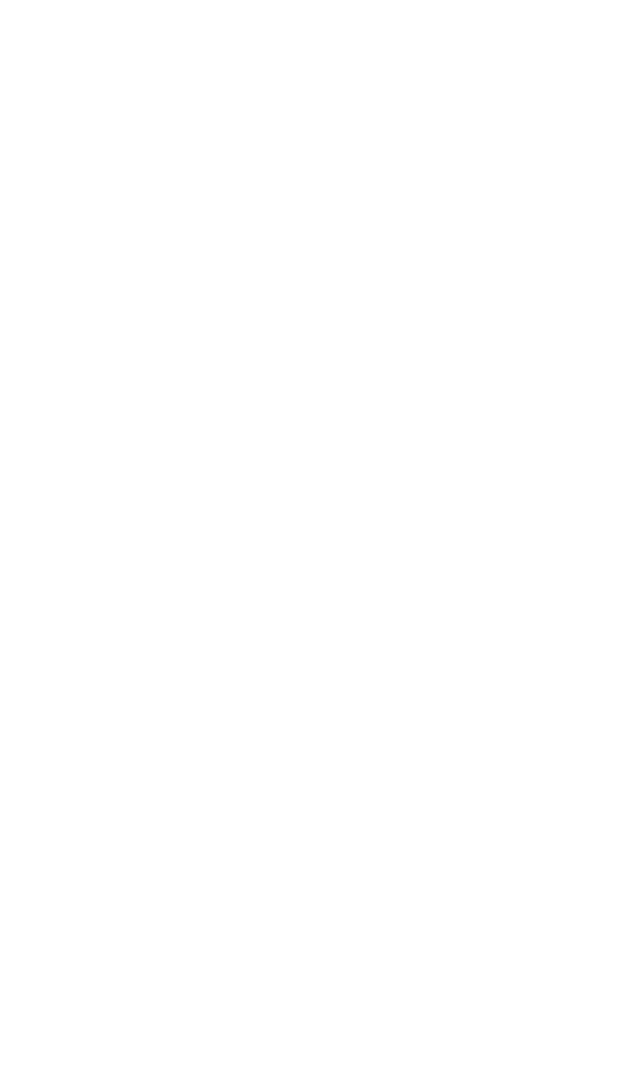
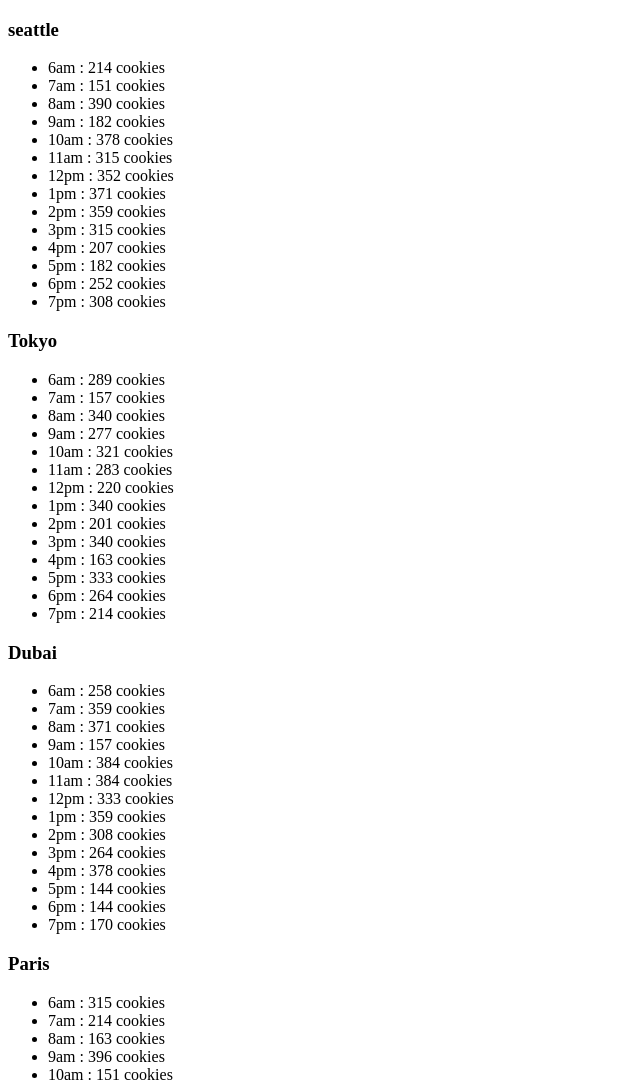
Before and after one commit to Raghad-Abdelghani/cookie-stand, a plain HTML site: page sales.html in a window 1280 px wide. Shown: the top 1080 px of the page, without its empty margins (0-640 px from the left). Before the commit the page ends 800 px from the top, so only its background shows below. Drawn offline with Linux system fonts and the light colour scheme.

Commit message:
Finished lab6

```diff
--- a/app.js
+++ b/app.js
@@ -1,17 +1,24 @@
-let hours = ['7am', '8am', '9am', '10am', '11am', '12pm', '1pm', '2pm', '3pm', '4pm', '5pm', '6pm', '7pm']
+let hours = ['6am', '7am', '8am', '9am', '10am', '11am', '12pm', '1pm', '2pm', '3pm', '4pm', '5pm', '6pm', '7pm'];
 
+
+// this function is copied from W3 school
+//it creates random numbers
+function random(min, max) {
+  return Math.floor(Math.random() * (max - min)) + min;
+}
 //seattle
 
 let seattle = {
   name: 'seattle',
-    min: 23,
-    max: 65,
-    avg: 6.3,
-    custPerHour:[],
-    cookiesPerHour:[],
-    noCustPerHour: function () {
+  minCustomers: 23,
+  maxCustomers: 65,
+  avgCookies: 6.3,
+  customersPerHour: [], //here i will push a number of customers for each hour(14n) then each no will be multiplied with avg
+  cookiesPerHour: [],
+  //This method pushes random numbers to the array
+  getCustomersPerHour: function () {
     for (let i = 0; i < hours.length; i++) {
-            this.custPerHour.push(everyHour(this.min, this.max));
+      this.customersPerHour.push(random(this.minCustomers, this.maxCustomers));
 
 
     }
@@ -19,148 +26,312 @@ let seattle = {
 
 
 
-noCookiesPerHour: function () {
+  getCookiesPerHour: function () {
     for (let i = 0; i < hours.length; i++) {
-            this.cookiesPerHour.push(Math.floor(this.avg * this.custPerHour[i]));
+      this.cookiesPerHour.push(Math.floor(this.avgCookies * this.customersPerHour[i]));
 
     }
 
+  },
+
+  //get parent by id
+  render: function () {
+    let parent = document.getElementById('parent');
+
+
+    //to make h3 tag
+    let nameElement = document.createElement('h3');
+
+    parent.appendChild(nameElement);
+
+    nameElement.textContent=this.name;
+
+    //to make ul
+    let ulElement=document.createElement('ul');
+
+    parent.appendChild(ulElement);
+
+    //to make li
+    for (let i = 0; i < hours.length; i++) {
+
+      let liElement=document.createElement('li');
+
+      ulElement.appendChild(liElement);
+
+      liElement.textContent= `${hours[i]} : ${this.cookiesPerHour[i]} cookies`;
     }
   }
-/*for (let i = 0; i < hours.length; i++) {
-    seattle.avg*noCookiesPerHour()[i]
+};
 
-}*/
+//calling the functions
+
+seattle.getCustomersPerHour();
+seattle.getCookiesPerHour();
+seattle.render();
+console.log(seattle.customersPerHour);
+console.log(seattle.cookiesPerHour);
 
 
-seattle.noCustPerHour()
-seattle.noCookiesPerHour()
-console.log(seattle.cookiesPerHour)
-
-
-function everyHour(min, max) {
-    return Math.floor(Math.random() * (max - min)) + min;
-}
 
 
 //Tokyo
 let Tokyo = {
   name: 'Tokyo',
-    min: 3,
-    max: 24,
-    avg: 1.3,
-    custoPerHour:[],
-    cookiiesPerHour:[],
-    noCustoPerHour: function () {
+  minCustomers: 23,
+  maxCustomers: 65,
+  avgCookies: 6.3,
+  customersPerHour: [], //here i will push a number of customers for each hour(14n) then each no will be multiplied with avg
+  cookiesPerHour: [],
+  //This method pushes random numbers to the array
+  getCustomersPerHour: function () {
     for (let i = 0; i < hours.length; i++) {
-            this.custoPerHour.push(everyHour(this.min, this.max));
+      this.customersPerHour.push(random(this.minCustomers, this.maxCustomers));
+
 
     }
   },
 
 
 
-noCookiiesPerHour: function () {
+  getCookiesPerHour: function () {
     for (let i = 0; i < hours.length; i++) {
-            this.cookiiesPerHour.push(Math.floor(this.avg * this.custoPerHour[i]));
+      this.cookiesPerHour.push(Math.floor(this.avgCookies * this.customersPerHour[i]));
 
     }
 
+  },
+
+  //get parent by id
+  render: function () {
+    let parent = document.getElementById('parent');
+
+
+    //to make h3 tag
+    let nameElement = document.createElement('h3');
+
+    parent.appendChild(nameElement);
+
+    nameElement.textContent=this.name;
+
+    //to make ul
+    let ulElement=document.createElement('ul');
+
+    parent.appendChild(ulElement);
+
+    //to make li
+    for (let i = 0; i < hours.length; i++) {
+
+      let liElement=document.createElement('li');
+
+      ulElement.appendChild(liElement);
+
+      liElement.textContent= `${hours[i]} : ${this.cookiesPerHour[i]} cookies`;
     }
   }
-Tokyo.noCustoPerHour()
-Tokyo.noCookiiesPerHour()
-console.log(Tokyo.cookiiesPerHour)
+};
+
+//calling the functions
+
+Tokyo.getCustomersPerHour();
+Tokyo.getCookiesPerHour();
+Tokyo.render();
+console.log(Tokyo.customersPerHour);
+console.log(Tokyo.cookiesPerHour);
 
 
 //Dubai
 
 let Dubai = {
   name: 'Dubai',
-    min: 11,
-    max: 38,
-    avg: 3.7,
-    customPerHour:[],
-    cookieesPerHour:[],
-    dubaiCustPerHour: function () {
+  minCustomers: 23,
+  maxCustomers: 65,
+  avgCookies: 6.3,
+  customersPerHour: [], //here i will push a number of customers for each hour(14n) then each no will be multiplied with avg
+  cookiesPerHour: [],
+  //This method pushes random numbers to the array
+  getCustomersPerHour: function () {
     for (let i = 0; i < hours.length; i++) {
-            this.customPerHour.push(everyHour(this.min, this.max));
+      this.customersPerHour.push(random(this.minCustomers, this.maxCustomers));
+
 
     }
   },
 
 
 
-dubaiCookiesPerHour: function () {
+  getCookiesPerHour: function () {
     for (let i = 0; i < hours.length; i++) {
-            this.cookieesPerHour.push(Math.floor(this.avg * this.customPerHour[i]));
+      this.cookiesPerHour.push(Math.floor(this.avgCookies * this.customersPerHour[i]));
 
     }
 
+  },
+
+  //get parent by id
+  render: function () {
+    let parent = document.getElementById('parent');
+
+
+    //to make h3 tag
+    let nameElement = document.createElement('h3');
+
+    parent.appendChild(nameElement);
+
+    nameElement.textContent=this.name;
+
+    //to make ul
+    let ulElement=document.createElement('ul');
+
+    parent.appendChild(ulElement);
+
+    //to make li
+    for (let i = 0; i < hours.length; i++) {
+
+      let liElement=document.createElement('li');
+
+      ulElement.appendChild(liElement);
+
+      liElement.textContent= `${hours[i]} : ${this.cookiesPerHour[i]} cookies`;
     }
   }
-Dubai.dubaiCustPerHour()
-Dubai.dubaiCookiesPerHour()
-console.log(Dubai.cookieesPerHour)
+};
+
+//calling the functions
+
+Dubai.getCustomersPerHour();
+Dubai.getCookiesPerHour();
+Dubai.render();
+console.log(Dubai.customersPerHour);
+console.log(Dubai.cookiesPerHour);
 
 
 //Paris
 
 let Paris = {
   name: 'Paris',
-    min: 20,
-    max: 38,
-    avg: 2.3,
-    customePerHour:[],
-    cookiessPerHour:[],
-    parisCustPerHour: function () {
+  minCustomers: 23,
+  maxCustomers: 65,
+  avgCookies: 6.3,
+  customersPerHour: [], //here i will push a number of customers for each hour(14n) then each no will be multiplied with avg
+  cookiesPerHour: [],
+  //This method pushes random numbers to the array
+  getCustomersPerHour: function () {
     for (let i = 0; i < hours.length; i++) {
-            this.customePerHour.push(everyHour(this.min, this.max));
+      this.customersPerHour.push(random(this.minCustomers, this.maxCustomers));
+
 
     }
   },
 
 
 
-parisCookiesPerHour: function () {
+  getCookiesPerHour: function () {
     for (let i = 0; i < hours.length; i++) {
-            this.cookiessPerHour.push(Math.floor(this.avg * this.customePerHour[i]));
+      this.cookiesPerHour.push(Math.floor(this.avgCookies * this.customersPerHour[i]));
 
     }
 
+  },
+
+  //get parent by id
+  render: function () {
+    let parent = document.getElementById('parent');
+
+
+    //to make h3 tag
+    let nameElement = document.createElement('h3');
+
+    parent.appendChild(nameElement);
+
+    nameElement.textContent=this.name;
+
+    //to make ul
+    let ulElement=document.createElement('ul');
+
+    parent.appendChild(ulElement);
+
+    //to make li
+    for (let i = 0; i < hours.length; i++) {
+
+      let liElement=document.createElement('li');
+
+      ulElement.appendChild(liElement);
+
+      liElement.textContent= `${hours[i]} : ${this.cookiesPerHour[i]} cookies`;
     }
   }
-Paris.parisCustPerHour()
-Paris.parisCookiesPerHour()
-console.log(Paris.cookiessPerHour)
+};
+
+//calling the functions
+
+Paris.getCustomersPerHour();
+Paris.getCookiesPerHour();
+Paris.render();
+console.log(Paris.customersPerHour);
+console.log(Paris.cookiesPerHour);
 
 
 //Lima
 
 let Lima = {
   name: 'Lima',
-    min: 2,
-    max: 16,
-    avg: 4.6,
-    customerPerHour:[],
-    cookieessPerHour:[],
-    limaCustPerHour: function () {
+  minCustomers: 23,
+  maxCustomers: 65,
+  avgCookies: 6.3,
+  customersPerHour: [], //here i will push a number of customers for each hour(14n) then each no will be multiplied with avg
+  cookiesPerHour: [],
+  //This method pushes random numbers to the array
+  getCustomersPerHour: function () {
     for (let i = 0; i < hours.length; i++) {
-            this.customerPerHour.push(everyHour(this.min, this.max));
+      this.customersPerHour.push(random(this.minCustomers, this.maxCustomers));
+
 
     }
   },
 
 
 
-limaCookiesPerHour: function () {
+  getCookiesPerHour: function () {
     for (let i = 0; i < hours.length; i++) {
-            this.cookieessPerHour.push(Math.floor(this.avg * this.customerPerHour[i]));
+      this.cookiesPerHour.push(Math.floor(this.avgCookies * this.customersPerHour[i]));
 
     }
 
+  },
+
+  //get parent by id
+  render: function () {
+    let parent = document.getElementById('parent');
+
+
+    //to make h3 tag
+    let nameElement = document.createElement('h3');
+
+    parent.appendChild(nameElement);
+
+    nameElement.textContent=this.name;
+
+    //to make ul
+    let ulElement=document.createElement('ul');
+
+    parent.appendChild(ulElement);
+
+    //to make li
+    for (let i = 0; i < hours.length; i++) {
+
+      let liElement=document.createElement('li');
+
+      ulElement.appendChild(liElement);
+
+      liElement.textContent= `${hours[i]} : ${this.cookiesPerHour[i]} cookies`;
     }
   }
-Lima.limaCustPerHour()
-Lima.limaCookiesPerHour()
-console.log(Lima.cookieessPerHour)
+};
+
+//calling the functions
+
+Lima.getCustomersPerHour();
+Lima.getCookiesPerHour();
+Lima.render();
+console.log(Lima.customersPerHour);
+console.log(Lima.cookiesPerHour);
--- a/sales.html
+++ b/sales.html
@@ -7,8 +7,16 @@
     <title>Document</title>
 </head>
 <body>
-    <header></header>
-    <main></main>
+    <header>
+
+    </header>
+    <main>
+
+
+        <div id="parent">
+
+        </div>
+    </main>
     <footer>
         <script src="app.js"></script>
     </footer>
```
Also changed, not shown: .eslintrc.json (added), 1 other file. Lines whose indentation alone changed are shown as unchanged.
